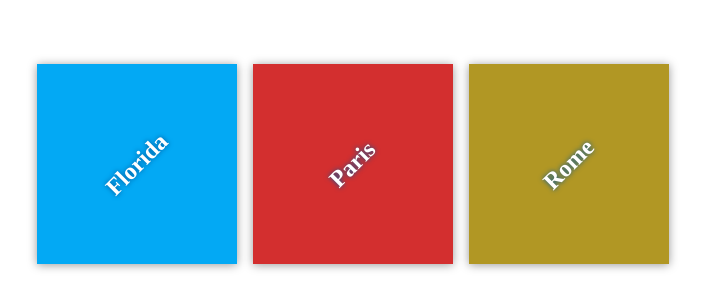
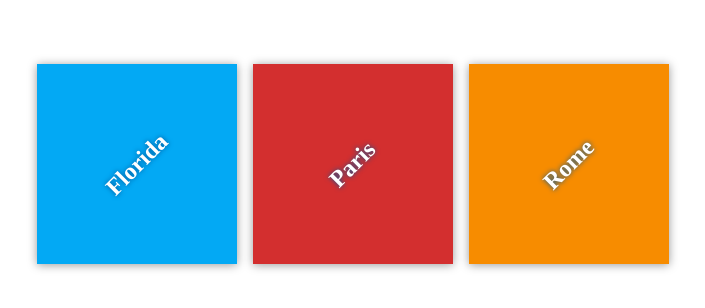
Before and after one commit to mohammedsalouhi/my-travel-plans, a plain HTML site: page index.html in a window 1280 px wide. Shown: the part 236-544 px from the top of the page, without its empty margins (287-992 px from the left). Drawn offline with Linux system fonts and the light colour scheme.

Commit message:
Style destinations

```diff
--- a/css/app.css
+++ b/css/app.css
@@ -54,5 +54,5 @@ h2 {
     background-color: #d32f2f;
 }
 #rome {
-    background-color: #b19724;
+    background-color: #f78c00;
 }
```
